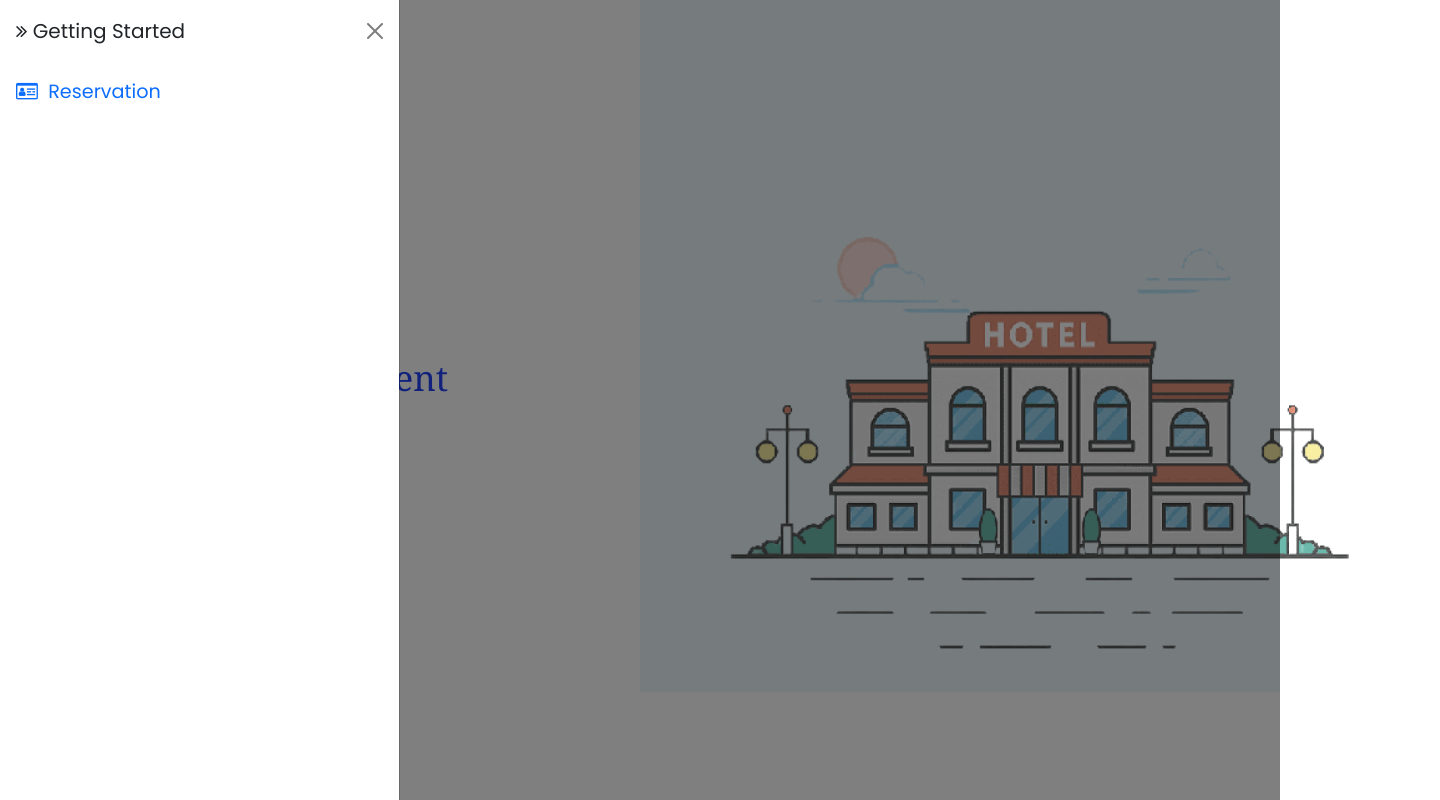
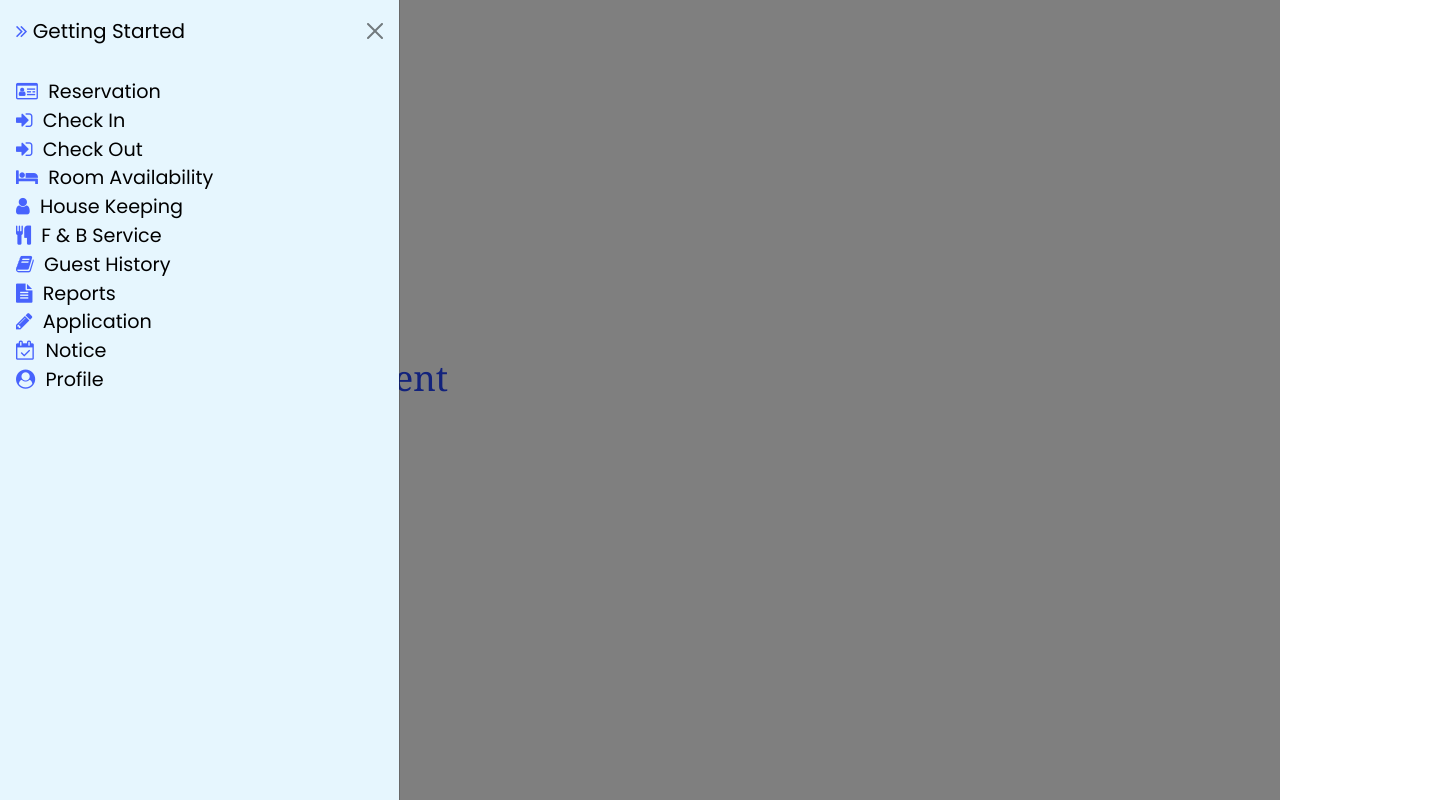
Before and after one commit to Shreya010tech/Frontend, a React (Create React App) app: page /Home3 in a window 1280 px wide. Both pictures are taken after a click on the button 21 px from the left and 281 px from the top of the page. Shown: the whole page, 1440 px wide, since content can reach past the window. Built offline with nearby package versions, Linux system fonts and the light colour scheme; what localbase would draw is missing.

Commit message:
Added Full Navbar And Redesigned

```diff
--- a/src/App.js
+++ b/src/App.js
@@ -9,7 +9,7 @@ import Profile from "./components/Profile";
 import Reservation from "./components/Reservation";
 import ReservationConfirmation from "./components/ReservationConfirmation";
 import RoomAvailability from "./components/RoomAvailability";
-import CheckIn from "./components/checkin";
+import CheckIn from "./components/CheckIn";
 import GuestHistory from "./components/GuestHistory";
 import HistoryReports from "./components/HistoryReports";
 import CheckOut from "./components/CheckOut";
@@ -36,7 +36,7 @@ const App = () => {
         <Route exact path="/Application" element={<Application />} />
         <Route exact path="/Notice" element={<Notice />} />
         <Route exact path="/GuestHistory" element={<GuestHistory />} />
-        <Route exact path="/HistoryReports" element={<HistoryReports />} />
+        <Route exact path="/Reports" element={<HistoryReports />} />
         <Route exact path="/Laundry" element={<Laundry />} />
         <Route exact path="/CheckIn" element={<CheckIn />} />
         <Route exact path="/Checkout" element={<CheckOut />} />
--- a/src/Main.css
+++ b/src/Main.css
@@ -5,12 +5,20 @@ body {
   overflow-y: scroll !important;
 }
 
-.offcanvas-body .NavLink
+.NavLinks
 {
   text-decoration: none;
   font-size: 1.2rem;
+  color: black!important;
 }
-
+#iconcolor
+{
+  color: #4763fd!important;
+}
+.offcanvas
+{
+  background-color: #E6F6FE!important;
+}
 #HomeCss {
   background: rgba(178, 226, 246, 0.23);
   margin-top: 5%;
--- a/src/components/home3.jsx
+++ b/src/components/home3.jsx
@@ -7,14 +7,14 @@ const Home3 = () => {
     <div className="containerhome3" id="fixheight">
       <div className="left">
         <div>
-        <button
+          <button
             className="btn btn-primary"
             type="button"
             data-bs-toggle="offcanvas"
             data-bs-target="#offcanvasWithBothOptions"
             aria-controls="offcanvasWithBothOptions"
           >
-           <i className="fa fa-align-right" aria-hidden="true"></i>
+            <i className="fa fa-align-right" aria-hidden="true"></i>
           </button>
 
           <div
@@ -28,8 +28,15 @@ const Home3 = () => {
               <h5
                 className="offcanvas-title"
                 id="offcanvasWithBothOptionsLabel"
+                style={{ color: "black" }}
               >
-                <i className="fa fa-angle-double-right" aria-hidden="true"></i> Getting Started
+                <i
+                  id="iconcolor"
+                  className="fa fa-angle-double-right"
+                  aria-hidden="true"
+                  style={{ color: "#4763FD" }}
+                ></i>{" "}
+                Getting Started
               </h5>
               <button
                 type="button"
@@ -39,11 +46,77 @@ const Home3 = () => {
               ></button>
             </div>
             <div className="offcanvas-body">
-              <NavLink to="/Reservation" className="NavLink">
-              <i class="fa fa-id-card-o" aria-hidden="true"></i>
-              &nbsp;
-              Reservation
+              <NavLink to="/Reservation" className="NavLinks">
+                <i
+                  id="iconcolor"
+                  class="fa fa-id-card-o"
+                  aria-hidden="true"
+                ></i>
+                &nbsp; Reservation
               </NavLink>
+              <br />
+              <NavLink to="/CheckIn" className="NavLinks">
+                <i id="iconcolor" class="fa fa-sign-in" aria-hidden="true"></i>
+                &nbsp; Check In
+              </NavLink>
+              <br />
+              <NavLink to="/CheckOut" className="NavLinks">
+                <i id="iconcolor" class="fa fa-sign-in" aria-hidden="true"></i>
+                &nbsp; Check Out
+              </NavLink>
+              <br />
+              <NavLink to="/RoomAvailability" className="NavLinks">
+                <i id="iconcolor" class="fa fa-bed" aria-hidden="true"></i>
+                &nbsp; Room Availability
+              </NavLink>
+              <br />
+              <NavLink to="/HouseKeeping" className="NavLinks">
+                <i id="iconcolor" class="fa fa-user" aria-hidden="true"></i>
+                &nbsp; House Keeping
+              </NavLink>
+              <br />
+              <NavLink to="/FBService" className="NavLinks">
+                <i id="iconcolor" class="fa fa-cutlery" aria-hidden="true"></i>
+                &nbsp; F & B Service
+              </NavLink>
+              <br />
+              <NavLink to="/GuestHistory" className="NavLinks">
+                <i id="iconcolor" class="fa fa-book" aria-hidden="true"></i>
+                &nbsp; Guest History
+              </NavLink>
+              <br />
+              <NavLink to="/Reports" className="NavLinks">
+                <i
+                  id="iconcolor"
+                  class="fa fa-file-text"
+                  aria-hidden="true"
+                ></i>
+                &nbsp; Reports
+              </NavLink>
+              <br />
+              <NavLink to="/Application" className="NavLinks">
+                <i id="iconcolor" class="fa fa-pencil" aria-hidden="true"></i>
+                &nbsp; Application
+              </NavLink>
+              <br />
+              <NavLink to="/Notice" className="NavLinks">
+                <i
+                  id="iconcolor"
+                  class="fa fa-calendar-check-o"
+                  aria-hidden="true"
+                ></i>
+                &nbsp; Notice
+              </NavLink>
+              <br />
+              <NavLink to="/Profile" className="NavLinks">
+                <i
+                  id="iconcolor"
+                  class="fa fa-user-circle"
+                  aria-hidden="true"
+                ></i>
+                &nbsp; Profile
+              </NavLink>
+              <br />
             </div>
           </div>
           <h1>
@@ -106,7 +179,9 @@ const Home3 = () => {
         </div>
       </div>
       <div className="right">
-        <img
+        <i
+          id="iconcolor"
+          mg
           src={homeimg}
           style={{
             marginTop: "30%",
```
